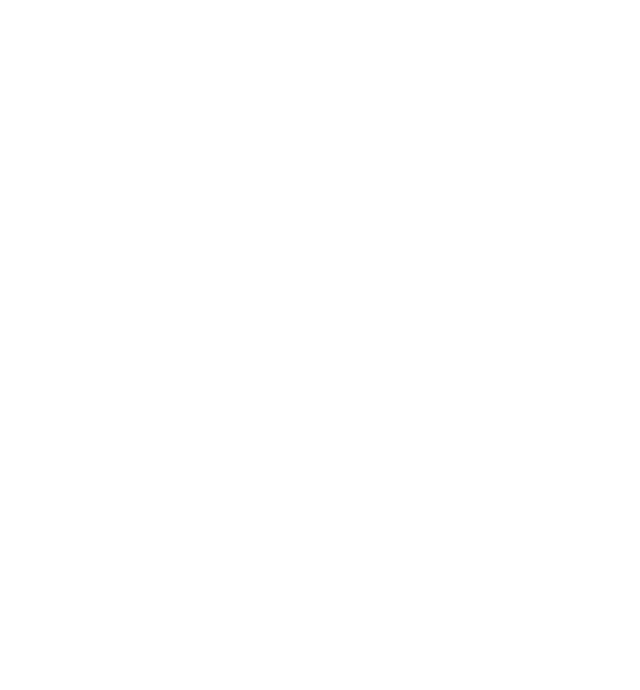
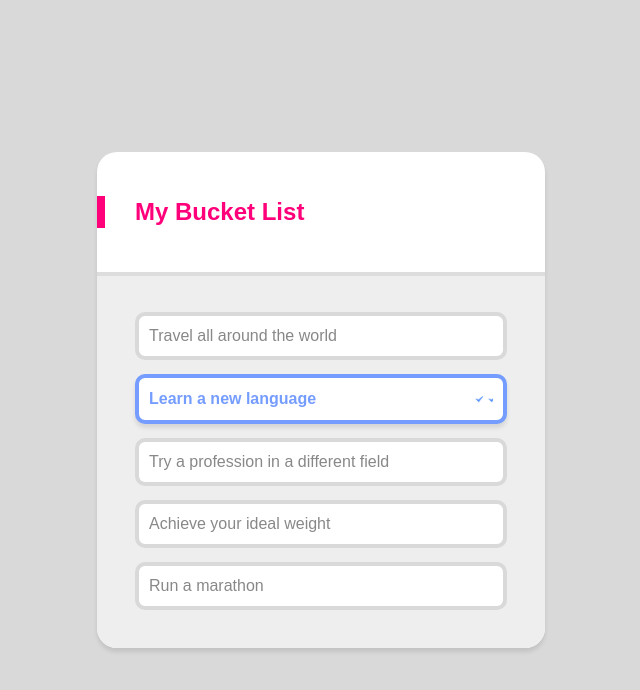
Before and after one commit to codingaring/VimCamp, a plain HTML site: page task/2week/bucketList_2/index.html in a window 1280 px wide. Shown: the whole page, without its empty margins (319-959 px from the left). Drawn offline with Linux system fonts and the light colour scheme.

Commit message:
2-2 : 2주차 2번째 과제 세팅

```diff
--- a/task/2week/bucketList_2/index.html
+++ b/task/2week/bucketList_2/index.html
@@ -1,10 +1,33 @@
 <!DOCTYPE html>
 <html>
-    <head>
-        <title>My Bucket Lists</title>
-        <link rel="stylesheet" href="style.css">
-    </head>
-    <body>
 
-    </body>
+<head>
+  <title>My Bucket Lists</title>
+  <link rel="stylesheet" href="./style/style.css" />
+</head>
+
+<body>
+
+  <main class="main">
+
+    <section class="buckets">
+      <header class="buckets-header">
+        <h1 class="buckets-title">My Bucket List</h1>
+      </header>
+      <div class="buckets-contents">
+        <ul class="list">
+          <li class="list-item">Travel all around the world</li>
+          <li class="list-item is_complete">Learn a new language</li>
+          <li class="list-item">Try a profession in a different field</li>
+          <li class="list-item">Achieve your ideal weight</li>
+          <li class="list-item">Run a marathon</li>
+        </ul>
+
+      </div>
+    </section>
+
+  </main>
+
+</body>
+
 </html>
--- /dev/null
+++ b/task/2week/bucketList_2/style/reset.css
@@ -0,0 +1,21 @@
+body {
+  margin: 0;
+}
+
+h1,
+h2,
+h3,
+h4,
+h5,
+h6 {
+  margin: 0;
+}
+
+ul {
+  margin: 0;
+  padding: 0;
+}
+
+li {
+  list-style: none;
+}
--- /dev/null
+++ b/task/2week/bucketList_2/style/style.css
@@ -0,0 +1,79 @@
+@import url("./reset.css");
+
+body {
+  font-family: Arial, Helvetica, sans-serif;
+  background-color: #d9d9d9;
+}
+
+.main {
+  padding: 20px;
+  min-height: 100vh;
+  display: flex;
+  justify-content: center;
+  align-items: center;
+  box-sizing: border-box;
+}
+
+.buckets {
+  max-width: 448px;
+  width: 100%;
+  background-color: white;
+  border-radius: 20px;
+  box-shadow: 0 4px 4px 0 rgb(0 0 0 / 0.1);
+}
+
+.buckets-header {
+  border-radius: 20px 20px 0 0;
+  padding: 44px 0;
+  border-bottom: 4px solid #ddd;
+}
+
+.buckets-title {
+  padding-left: 30px;
+  font-weight: 700;
+  font-size: 24px;
+  border-left: 8px solid;
+  color: #ff007a;
+  line-height: 32px;
+}
+
+.buckets-contents {
+  background-color: #eee;
+  padding: 36px 38px 38px;
+  border-radius: 0 0 20px 20px;
+}
+
+.list {
+}
+
+.list-item {
+  display: flex;
+  gap: 13px;
+  justify-content: space-between;
+  align-items: center;
+  color: #888;
+  padding: 11px 10px;
+  border: 4px solid #d9d9d9;
+  border-radius: 10px;
+  background-color: white;
+  margin-bottom: 14px;
+}
+
+.list-item:last-child {
+  margin: 0;
+}
+
+.list-item.is_complete {
+  color: #759cff;
+  font-weight: 700;
+  border-color: currentColor;
+  box-shadow: 0 4px 4px 0 rgb(0 0 0 / 0.1);
+}
+
+.list-item.is_complete::after {
+  content: " ";
+  min-width: 20px;
+  min-height: 20px;
+  background-image: url("../images/check.png");
+  background-size: contain;
+}
```
Also changed, not shown: task/2week/wood2/index.html (added, +13 -0 lines), task/2week/wood2/images/axe.png (added), task/2week/wood2/images/container-bg.png (added), task/2week/wood2/images/header-bg.png (added), task/2week/wood2/images/play.png (added), task/2week/wood2/images/type-a.png (added), task/2week/wood2/images/type-b.png (added), task/2week/wood2/images/type-c.png (added), task/2week/wood2/preview.png (added), task/2week/wood2/style/style.css (added), 2 other files.
